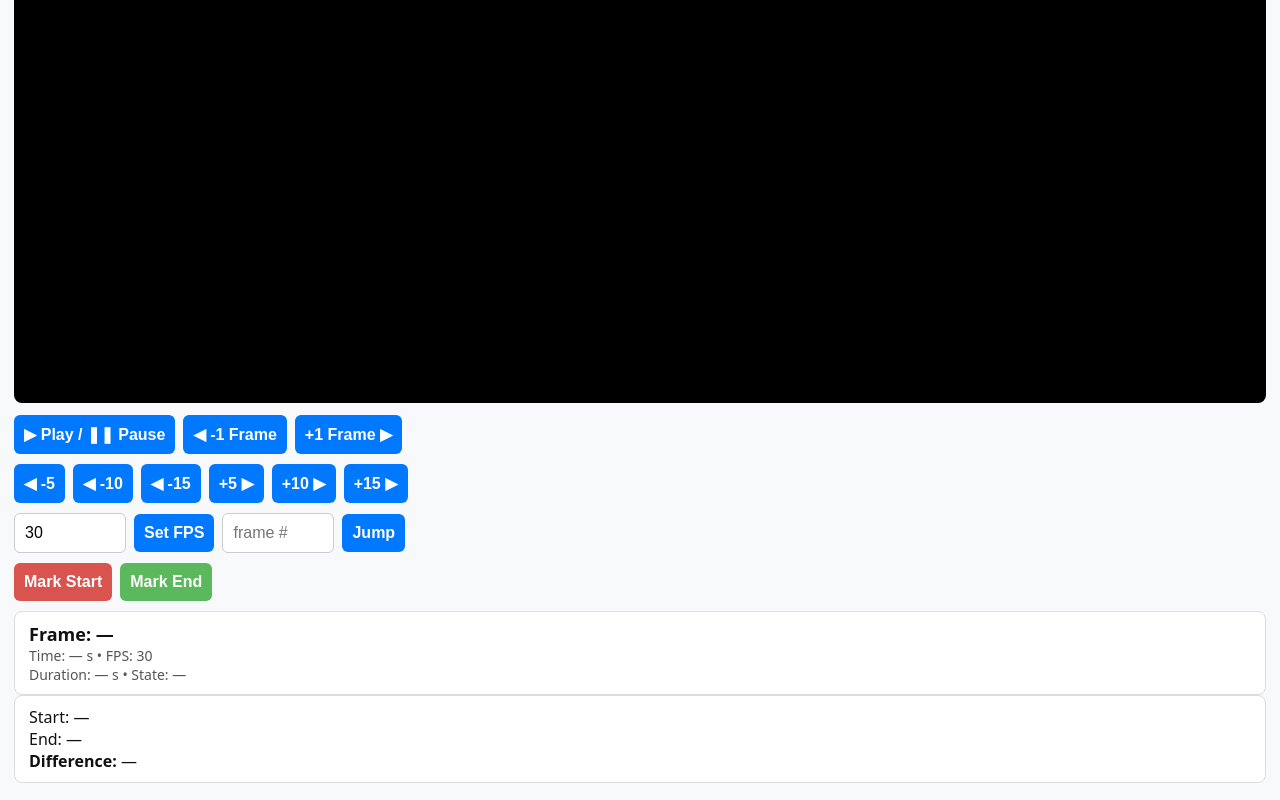
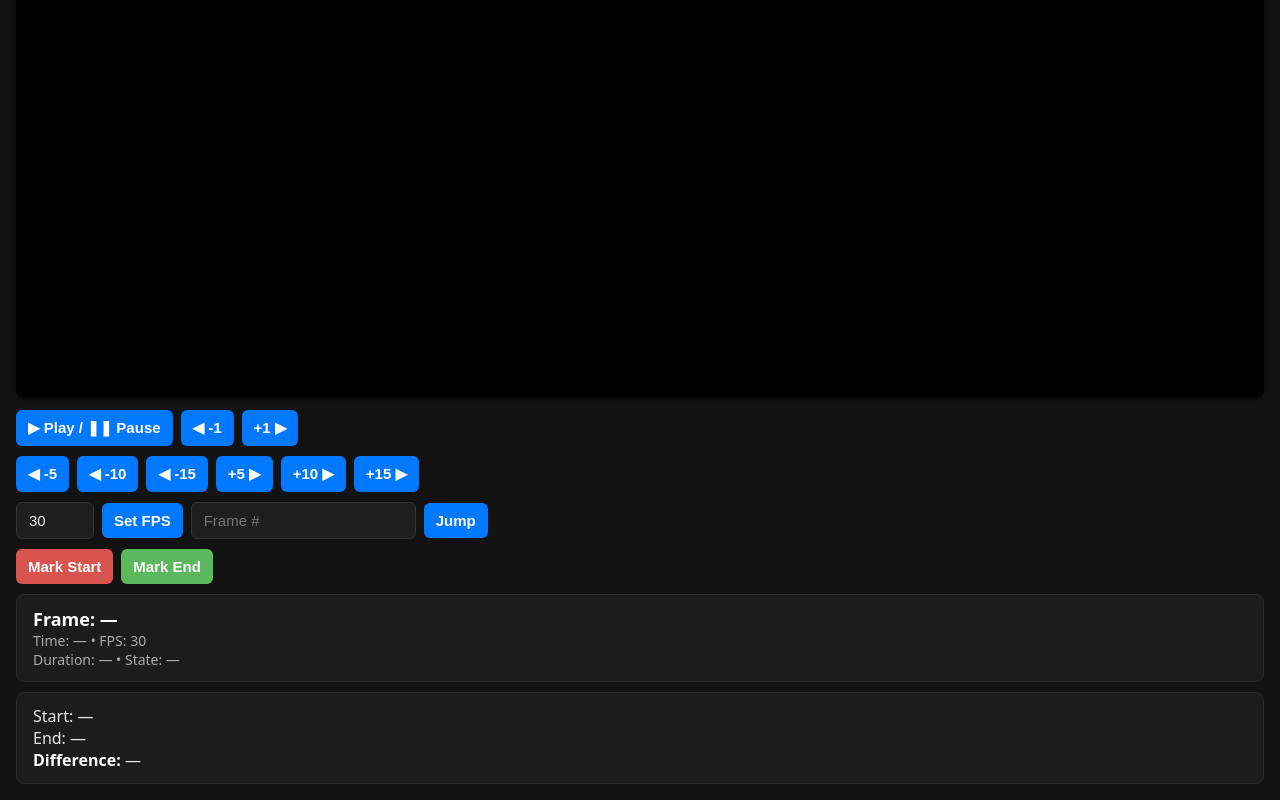
Before and after one commit to Ventrium/leveldata, a plain HTML site: page ytfbf.html in a window 1280 px wide. Shown: the part 420-1220 px from the top of the page. Drawn offline with Linux system fonts and the light colour scheme.

Commit message:
Update ytfbf.html

```diff
--- a/ytfbf.html
+++ b/ytfbf.html
@@ -7,13 +7,14 @@
 <style>
   body {
     font-family: system-ui, -apple-system, "Segoe UI", Roboto, Arial;
-    margin: 14px;
-    color: #111;
-    background: #f8f9fa;
+    margin: 16px;
+    color: #e5e5e5;
+    background: #121212;
   }
 
   h2 {
     margin-bottom: 16px;
+    color: #fff;
   }
 
   #player {
@@ -22,6 +23,55 @@
     background: #000;
     border-radius: 8px;
     margin-bottom: 12px;
+    box-shadow: 0 0 8px rgba(0,0,0,0.6);
+  }
+
+  input, button {
+    font-size: 15px;
+    padding: 9px 12px;
+    border-radius: 6px;
+    border: 1px solid #333;
+    outline: none;
+  }
+
+  input {
+    background: #1e1e1e;
+    color: #eee;
+  }
+
+  input::placeholder {
+    color: #777;
+  }
+
+  button {
+    background: #0078ff;
+    color: white;
+    border: none;
+    font-weight: 600;
+    cursor: pointer;
+    transition: background-color 0.2s, transform 0.1s;
+  }
+
+  button:hover {
+    background: #2088ff;
+  }
+
+  button:active {
+    transform: scale(0.97);
+  }
+
+  #markStartBtn {
+    background-color: #d9534f;
+  }
+  #markStartBtn:hover {
+    background-color: #c9302c;
+  }
+
+  #markEndBtn {
+    background-color: #5cb85c;
+  }
+  #markEndBtn:hover {
+    background-color: #449d44;
   }
 
   .row, .controls {
@@ -32,81 +82,28 @@
     margin-bottom: 10px;
   }
 
-  input, button {
-    font-size: 16px;
-    padding: 10px;
-    border-radius: 6px;
-    border: 1px solid #ccc;
-    outline: none;
-  }
-
-  input[type="text"], input[type="number"] {
-    /* keep sizes consistent */
-  }
-
-  button {
-    background: #0078ff;
-    color: white;
-    border: none;
-    font-weight: 600;
-    cursor: pointer;
-    transition: background-color 0.2s;
-  }
-  button:active {
-    background-color: #005fcc;
-  }
-
-  /* custom colored Mark buttons */
-  #markStartBtn {
-    background-color: #d9534f; /* red-ish */
-    border: none;
-  }
-  #markStartBtn:hover {
-    background-color: #c9302c;
-  }
-
-  #markEndBtn {
-    background-color: #5cb85c; /* green-ish */
-    border: none;
-  }
-  #markEndBtn:hover {
-    background-color: #449d44;
-  }
-
   .counter {
-    background: #ffffff;
-    /* or lighter shade */
-    padding: 10px 14px;
+    background: #1c1c1c;
+    padding: 12px 16px;
     border-radius: 8px;
     flex-grow: 1;
-    text-align: left;
-    border: 1px solid #ddd;
+    border: 1px solid #2a2a2a;
+    margin-bottom: 10px;
   }
 
   .counter .big {
     font-weight: 700;
     font-size: 18px;
+    color: #fff;
   }
 
   .small {
     font-size: 14px;
-    color: #555;
+    color: #aaa;
   }
 
-  .footer {
-    font-size: 13px;
-    color: #666;
-    margin-top: 10px;
-    line-height: 1.4;
-  }
-
-  input[type="number"] {
-    width: 90px;
-  }
-
-  input[type="text"] {
-    flex: 1;
-    min-width: 180px;
+  strong {
+    color: #fff;
   }
 </style>
 </head>
@@ -122,8 +119,8 @@
 
   <div class="controls">
     <button id="playPauseBtn">▶ Play / ❚❚ Pause</button>
-    <button id="stepBackBtn">◀ -1 Frame</button>
-    <button id="stepFwdBtn">+1 Frame ▶</button>
+    <button id="stepBackBtn">◀ -1</button>
+    <button id="stepFwdBtn">+1 ▶</button>
   </div>
 
   <div class="controls">
@@ -138,7 +135,7 @@
   <div class="controls">
     <input id="fpsInput" type="number" min="1" max="60" value="30" />
     <button id="setFpsBtn">Set FPS</button>
-    <input id="jumpFrameInput" type="number" placeholder="frame #" min="0" />
+    <input id="jumpFrameInput" type="number" placeholder="Frame #" min="0" />
     <button id="jumpBtn">Jump</button>
   </div>
 
@@ -149,8 +146,8 @@
 
   <div class="counter">
     <div class="big" id="frameDisplay">Frame: —</div>
-    <div class="small">Time: <span id="timeDisplay">—</span> s • FPS: <span id="fpsDisplay">30</span></div>
-    <div class="small">Duration: <span id="durationDisplay">—</span> s • State: <span id="stateDisplay">—</span></div>
+    <div class="small">Time: <span id="timeDisplay">—</span> • FPS: <span id="fpsDisplay">30</span></div>
+    <div class="small">Duration: <span id="durationDisplay">—</span> • State: <span id="stateDisplay">—</span></div>
   </div>
 
   <div class="counter">
@@ -160,7 +157,7 @@
   </div>
 
 <script>
-  // (same JavaScript as before—no changes needed to logic)
+  // --- Utilities ---
   function parseYouTubeId(input) {
     if (!input) return null;
     input = input.trim();
@@ -176,11 +173,29 @@
     return idMatch ? idMatch[0] : null;
   }
 
+  function formatTimestamp(seconds) {
+    if (isNaN(seconds)) return "—";
+    const totalMs = Math.floor(seconds * 1000);
+    const ms = totalMs % 1000;
+    const totalSec = Math.floor(totalMs / 1000);
+
+    const secs = totalSec % 60;
+    const totalMin = Math.floor(totalSec / 60);
+    const mins = totalMin % 60;
+    const totalHr = Math.floor(totalMin / 60);
+    const hrs = totalHr % 24;
+    const days = Math.floor(totalHr / 24);
+
+    const pad = (n, z=2) => String(n).padStart(z, "0");
+    return `${pad(days)}:${pad(hrs)}:${pad(mins)}:${pad(secs)}.${pad(ms,3)}`;
+  }
+
+  // --- YouTube API ---
   const tag = document.createElement('script');
   tag.src = "https://www.youtube.com/iframe_api";
   document.head.appendChild(tag);
 
-  let player, fps = 30, frameDuration = 1/30;
+  let player, fps = 30, frameDuration = 1 / 30;
   let duration = 0;
   let startFrame = null, endFrame = null;
 
@@ -193,13 +208,13 @@
 
   function createPlayer(videoId) {
     if (player) player.destroy();
-    player = new YT.Player('player', {
+    player = new YT.Player("player", {
       videoId,
-      playerVars: { modestbranding:1, rel:0, controls:1 },
+      playerVars: { modestbranding: 1, rel: 0, controls: 1 },
       events: {
         onReady: () => {
           duration = player.getDuration() || 0;
-          qs("durationDisplay").textContent = duration.toFixed(2);
+          qs("durationDisplay").textContent = formatTimestamp(duration);
           qs("stateDisplay").textContent = "Ready";
         },
         onStateChange: (e) => {
@@ -217,7 +232,7 @@
     const t = player.getCurrentTime();
     const frame = Math.floor(t * fps);
     qs("frameDisplay").textContent = `Frame: ${frame}`;
-    qs("timeDisplay").textContent = t.toFixed(4);
+    qs("timeDisplay").textContent = formatTimestamp(t);
     qs("fpsDisplay").textContent = fps;
   }
 
@@ -241,7 +256,7 @@
     if (!player) return;
     const frame = Math.floor(player.getCurrentTime() * fps);
     startFrame = frame;
-    qs("startDisplay").textContent = `${frame} (${(frame/fps).toFixed(3)}s)`;
+    qs("startDisplay").textContent = `${frame} (${formatTimestamp(frame / fps)})`;
     updateDiff();
   }
 
@@ -249,18 +264,19 @@
     if (!player) return;
     const frame = Math.floor(player.getCurrentTime() * fps);
     endFrame = frame;
-    qs("endDisplay").textContent = `${frame} (${(frame/fps).toFixed(3)}s)`;
+    qs("endDisplay").textContent = `${frame} (${formatTimestamp(frame / fps)})`;
     updateDiff();
   }
 
   function updateDiff() {
     if (startFrame != null && endFrame != null) {
       const diffFrames = Math.abs(endFrame - startFrame);
-      const diffSeconds = (diffFrames / fps).toFixed(3);
-      qs("diffDisplay").textContent = `${diffFrames} frames (${diffSeconds}s)`;
+      const diffSeconds = diffFrames / fps;
+      qs("diffDisplay").textContent = `${diffFrames} frames (${formatTimestamp(diffSeconds)})`;
     }
   }
 
+  // --- Bind UI ---
   qs("loadBtn").onclick = () => {
     const id = parseYouTubeId(qs("videoInput").value);
     if (!id) return alert("Invalid YouTube link or ID");
@@ -275,7 +291,7 @@
     let v = parseFloat(qs("fpsInput").value) || 30;
     v = Math.max(1, Math.min(60, v));
     fps = v;
-    frameDuration = 1/fps;
+    frameDuration = 1 / fps;
     updateDisplay();
   };
 
```
